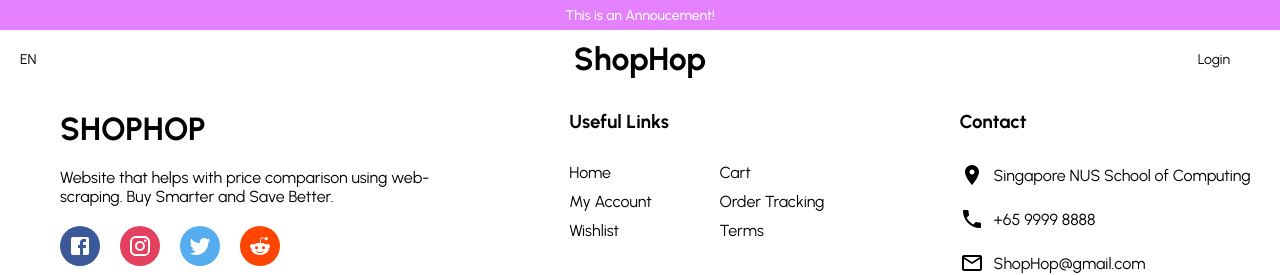
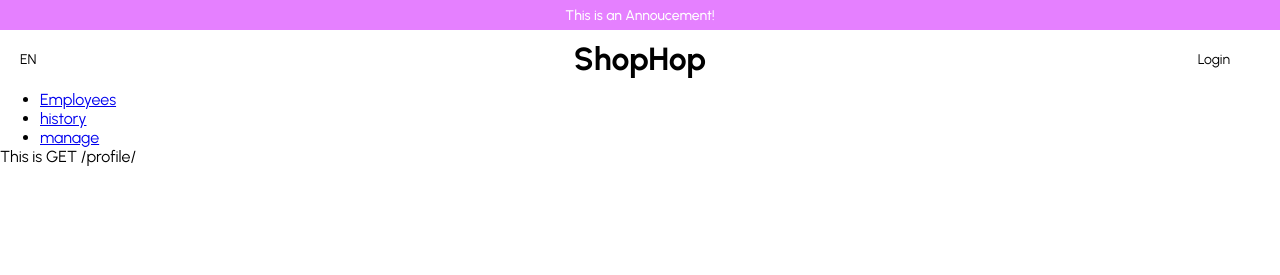
Before and after one commit to DanielLimWeiEn/Shop_Hop, a React (Create React App) app in the folder client/: page /profile in a window 1280 px wide. Shown: the top 275 px of the page. Built offline with nearby package versions, Linux system fonts and the light colour scheme.

Commit message:
Add routing to profile page

```diff
--- a/client/src/App.jsx
+++ b/client/src/App.jsx
@@ -9,6 +9,7 @@ import Announcement from "./components/Announcement";
 import Navbar from "./components/Navbar";
 import Search from "./pages/Search";
 import Cart from "./pages/cart";
+import Profile from "./pages/Profile";
 
 const App = () => {
   return (
@@ -21,6 +22,7 @@ const App = () => {
         <Route path="/user/signup" element={<Register />} />
         <Route path="/shopping" element={<Search />} />
         <Route path="/cart" element={<Cart />} />
+        <Route path="/profile/*" element={<Profile />} />
       </Routes>
       <Footer />
     </BrowserRouter>
--- /dev/null
+++ b/client/src/components/History.jsx
@@ -0,0 +1,11 @@
+import React from 'react'
+
+const History = () => {
+  return (
+    <div>
+      HEllOOOO
+    </div>
+  )
+}
+
+export default History
--- /dev/null
+++ b/client/src/components/Manage.jsx
@@ -0,0 +1,11 @@
+import React from 'react'
+
+const Manage = () => {
+  return (
+    <div>
+      Manage
+    </div>
+  )
+}
+
+export default Manage
--- /dev/null
+++ b/client/src/pages/Profile.jsx
@@ -0,0 +1,29 @@
+import styled from 'styled-components'
+import React from 'react'
+import { useNavigate, Link, Routes, Route } from 'react-router-dom'
+import History  from '../components/History'
+import Manage from '../components/Manage'
+
+const Container = styled.div`
+  width: 100vw;
+  height: 100vh;
+`
+
+const Profile = () => {
+  return (
+    <Container>
+        <ul>
+        <li><Link to="/profile/">Employees</Link></li>
+        <li><Link to="/profile/history">history</Link></li>
+        <li><Link to="/profile/manage">manage</Link></li>
+      </ul>
+        <Routes>
+            <Route path="/" element={<div>This is GET /profile/</div>}/>
+            <Route path="/history" element={<div>This is GET /history/</div>}/>
+            <Route path="/manage" element={<Manage/>} />
+        </Routes>
+    </Container>
+  )
+}
+
+export default Profile;
```
